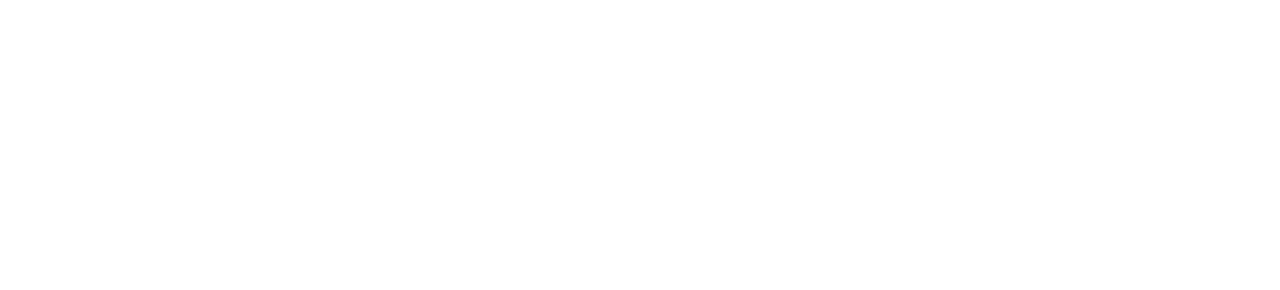
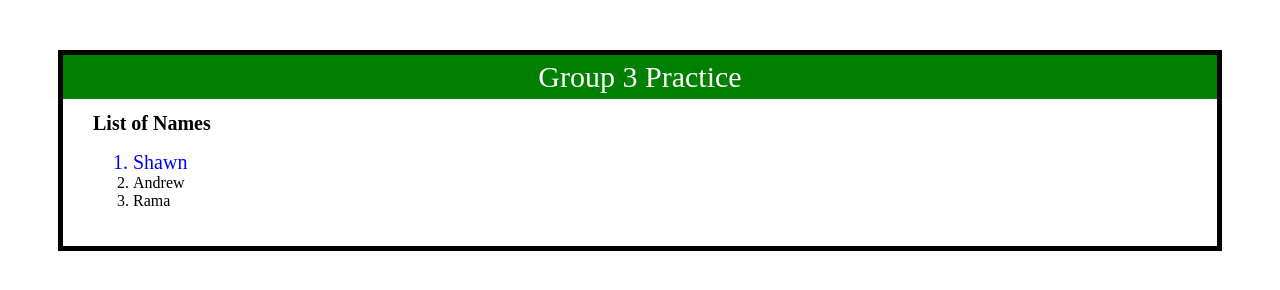
Before and after one commit to ramanunedavid/practicetest, a plain HTML site: page index.html in a window 1280 px wide. Drawn offline with Linux system fonts and the light colour scheme.

Commit message:
added list of names

```diff
--- a/index.html
+++ b/index.html
@@ -2,11 +2,31 @@
 <head>
     <meta charset="UTF-8">
     <meta name="viewport" content="width=device-width, initial-scale=1.0">
-    <title>Group3Practice</title>
+    <title>Group 3 Practice</title>
     <link rel="stylesheet" href="style.css">
 
 </head>
 <body>
+     <div id="black-border">
+
+        <div id="main-title">
+            <div style=text-align:center>Group 3 Practice</div>
+        </div>
+
+        <div id="List-of-Names">
+            <h1 style="font-size: 20px;" >List of Names</h1>
+            <ol>
+                <li style="font-size: 20px; color:blue">Shawn</li>
+                <li>Andrew</li>
+                <li>Rama</li>
+            </ol>
+
+        </div>
+
+
+
+
+     </div>
 
 </body>
 </html>
--- a/style.css
+++ b/style.css
@@ -0,0 +1,17 @@
+#black-border{
+    border: solid black 5px;
+    margin: 50px 50px 0px;
+    padding: 0px 0px 20px 0px;
+}
+
+#main-title{
+    background-color: green;
+    margin: 0px;
+    padding: 5px;
+    font-size: 30px;
+    color: white;
+}
+
+#List-of-Names{
+    margin: 0px 30px;
+}
```
